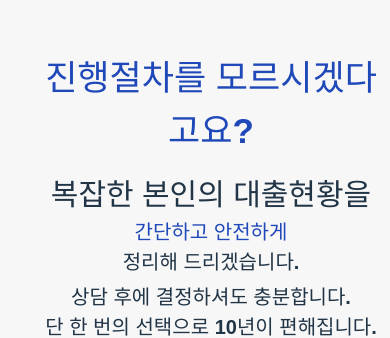
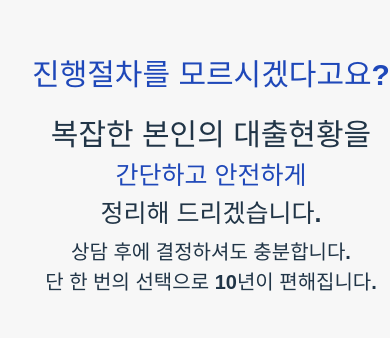
Before and after one commit to tara794600-bot/ziwon, a React (Vite) app: page / in a window 390 px wide. Shown: the part 2120-2458 px from the top of the page. Built offline with nearby package versions, Linux system fonts and the light colour scheme.

Commit message:
Update App.css

```diff
--- a/src/App.css
+++ b/src/App.css
@@ -691,7 +691,7 @@ margin-left: -25px;
 }
 
 .진행{
-font-size:35px;
+font-size:30px;
 padding-top: 20px;
 padding-bottom: 5px;
 padding-top: 50px;
@@ -709,13 +709,13 @@ margin-top:-15px;
   padding: 10px !important;
 }
 .간단{
-font-size:20px;
+font-size:25px;
 font-weight:700;
 }
 
 
 .정리{
-font-size: 20px;
+font-size: 25px;
 font-weight:700;
 
 }
```
